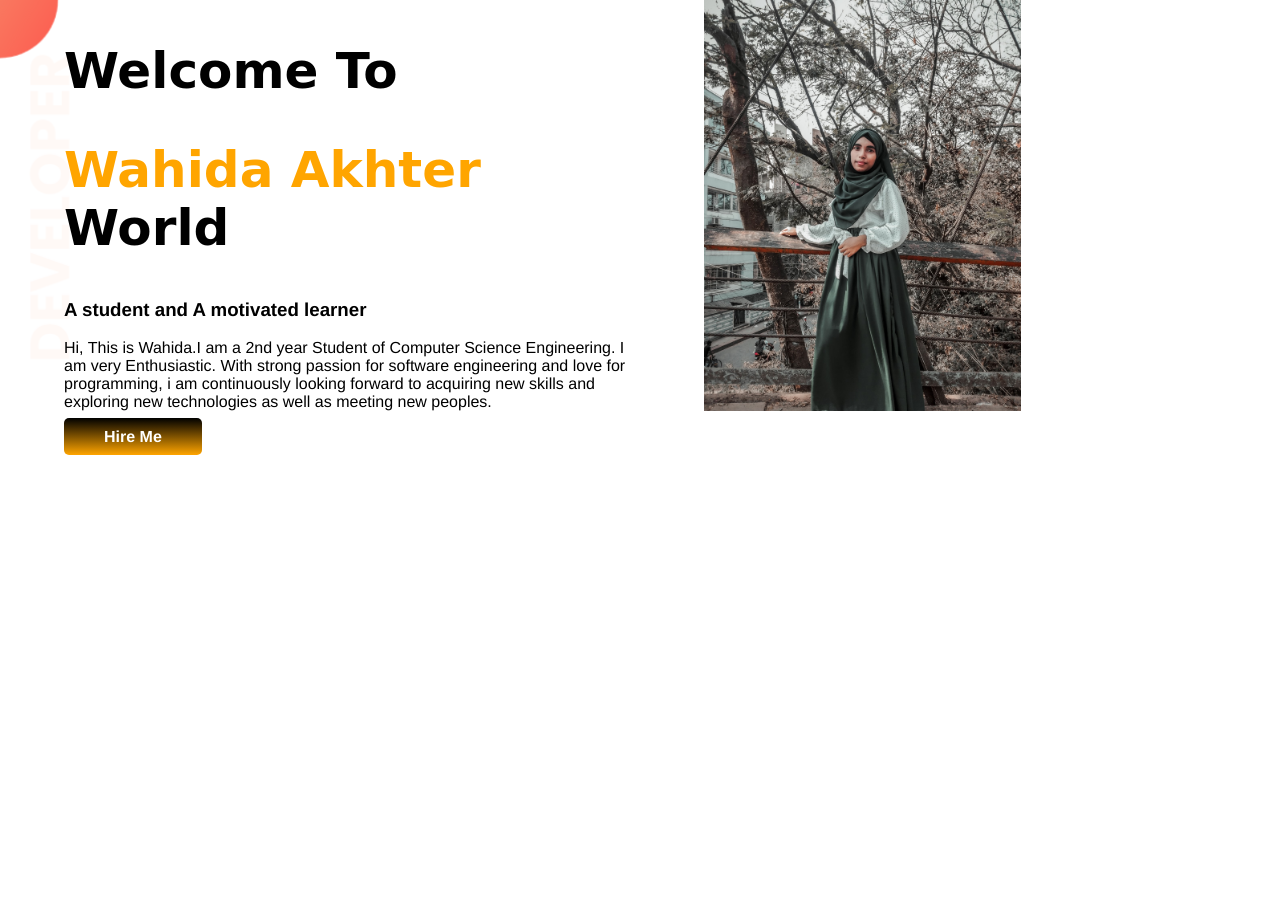
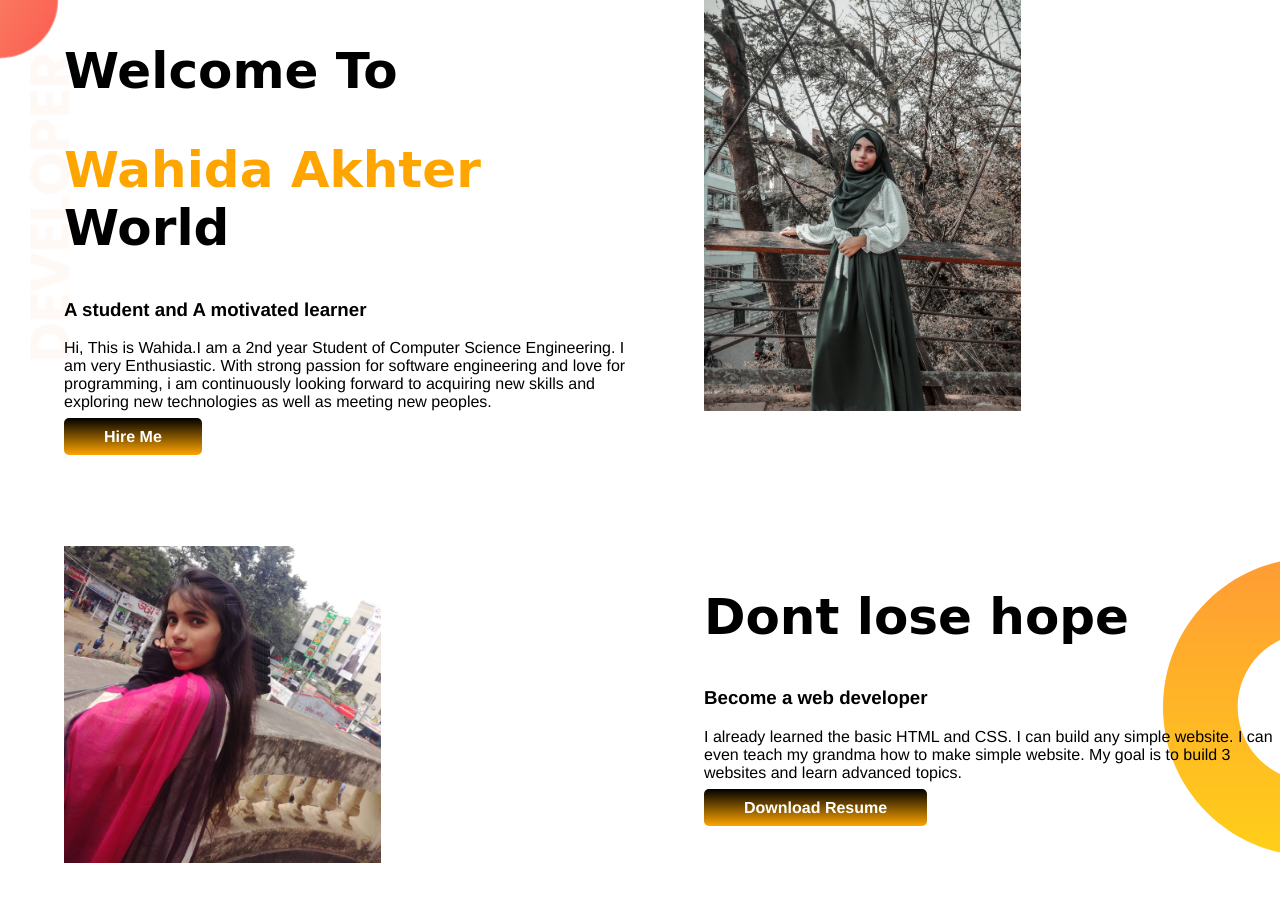
Before and after one commit to WahidaAkhter/portfolio-website, a plain HTML site: page index.html in a window 1280 px wide. Before the commit the page ends 800 px from the top, so only its background shows below. Drawn offline with Linux system fonts and the light colour scheme; a web font is replaced by a local one.

Commit message:
hope added

```diff
--- a/index.html
+++ b/index.html
@@ -31,6 +31,20 @@
             <img src="images/wahida.jpg" alt="">
         </div>
     </section>
+    <section class="hope">
+        <div class="half-width">
+            <img src="images/wahidaaa.jpg" alt="">
+        </div>
+        <div class="half-width">
+            <h1>Dont lose hope</h1>
+            <h3>Become a web developer</h3>
+            <p>
+                I already learned the basic HTML and CSS. I can build any simple website. I can even teach my grandma
+                how to make simple website. My goal is to build 3 websites and learn advanced topics.
+            </p>
+            <a class="link-button" target="_blank" href="">Download Resume</a>
+        </div>
+    </section>
 
 </body>
 
--- a/style.css
+++ b/style.css
@@ -18,6 +18,7 @@ p{
 }
 section{
         display: flex;
+        margin-bottom: 100px;
 }
 .half-width{
     width: 50%;
@@ -40,3 +41,8 @@ section{
     background-image: url(images/top-banner.png);
     background-repeat: no-repeat;
 }
+.hope{
+    background-image: url(images/dream-bg.png);
+    background-repeat: no-repeat;
+    background-position: right;
+}
```
